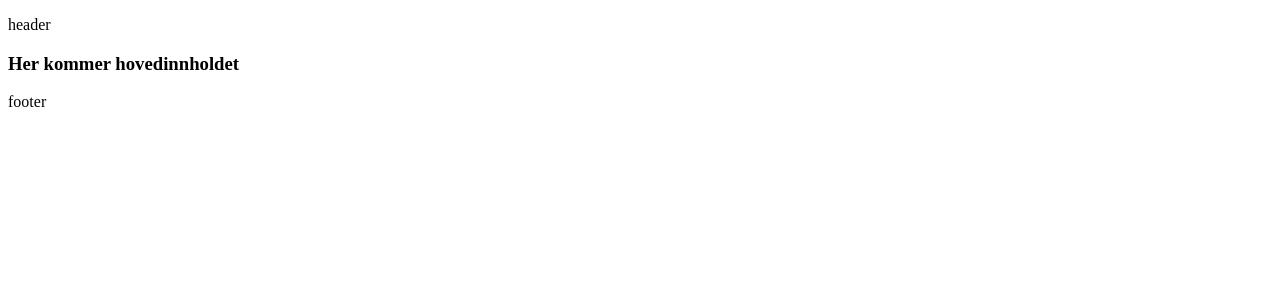
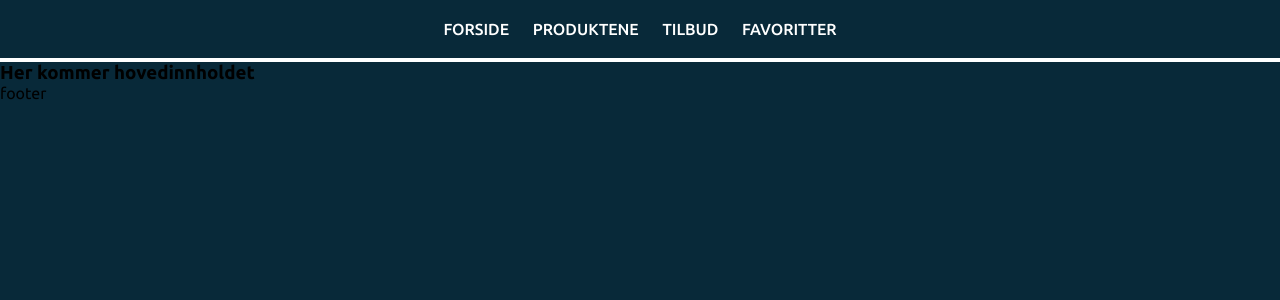
Before and after one commit to HenrikS-A/IT1-prissammenligning, a Flask app: page / in a window 1280 px wide. Shown: the top 300 px of the page. Run offline with Flask 2, Linux system fonts and the light colour scheme; data that the repository does not hold is empty.

Commit message:
navbar start

```diff
--- a/app.py
+++ b/app.py
@@ -1,11 +1,11 @@
 from flask import Flask, render_template
-from henteAPI import hent_api
+from henteData import hent_data
 
 app = Flask(__name__)
 
 @app.get("/")
 def index():
-    produkter = hent_api("taco krydder", sortering="price_desc")
+    produkter = hent_data("taco krydder", sortering="price_desc")
 
     return render_template("index.html", produkter=produkter)
 
--- a/henteAPI.py
+++ b/henteData.py
@@ -1,7 +1,7 @@
 import requests
 
 # sidetall, merke og sortering er valgfrie argumenter (optional arguments) som har startverdien None
-def hent_api(soek, sidetall=None, merke=None, sortering=None):
+def hent_data(soek, sidetall=None, merke=None, sortering=None):
     url = "https://kassal.app/api/v1/products"
 
     parametere = {
@@ -9,7 +9,7 @@ def hent_api(soek, sidetall=None, merke=None, sortering=None):
         "page": sidetall,
         "size": 15,
         "brand": merke,
-        "sort": sortering,
+        "sort": sortering
     }
 
     authToken = "kl5WOZbtvjPcPpLLnKYABpyQ22DnWav7ORT4ARat"
--- /dev/null
+++ b/static/style.css
@@ -0,0 +1,33 @@
+* {
+    margin: 0;
+    padding: 0;
+    background-color: rgb(8, 41, 57);
+    font-family: 'Ubuntu', sans-serif;
+}
+
+header {
+    padding: 20px;
+    background-color: rgb(8, 41, 57);
+}
+
+nav {
+    text-align: center;
+}
+a {
+    padding: 10px;
+
+    text-decoration: none;
+    color: white;
+    text-transform: uppercase;
+    font-weight: 500;
+    font-size: 16px;
+
+}
+
+
+
+
+
+main {
+    border-top: white solid 4px;
+}
--- a/templates/mal.html
+++ b/templates/mal.html
@@ -5,10 +5,22 @@
     <meta http-equiv="X-UA-Compatible" content="IE=edge">
     <meta name="viewport" content="width=device-width, initial-scale=1.0">
     <title>{% block tittel %}{% endblock %}</title>
+
+    <link rel="preconnect" href="https://fonts.googleapis.com">
+    <link rel="preconnect" href="https://fonts.gstatic.com" crossorigin>
+    <link href="https://fonts.googleapis.com/css2?family=Ubuntu:wght@300;400;500;700&display=swap" rel="stylesheet">
+
+    <link rel="stylesheet" href="{{ url_for('static',filename='style.css') }}">
+
 </head>
 <body>
     <header>
-        <p>header</p>
+        <nav>
+            <a href="">Forside</a>
+            <a href="">Produktene</a>
+            <a href="">Tilbud</a>
+            <a href="">Favoritter</a>
+        </nav>
     </header>
     <main>
         {% block main %}
```
